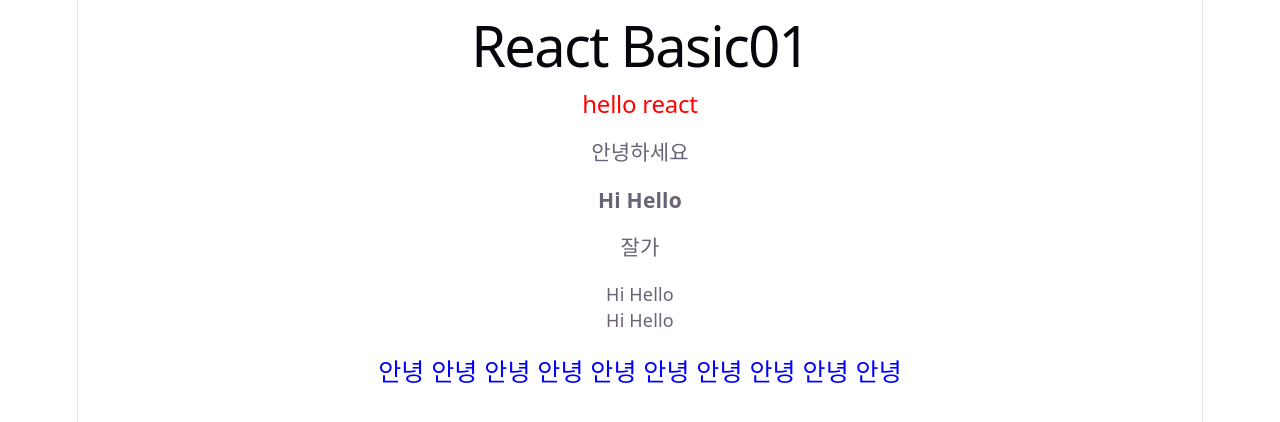
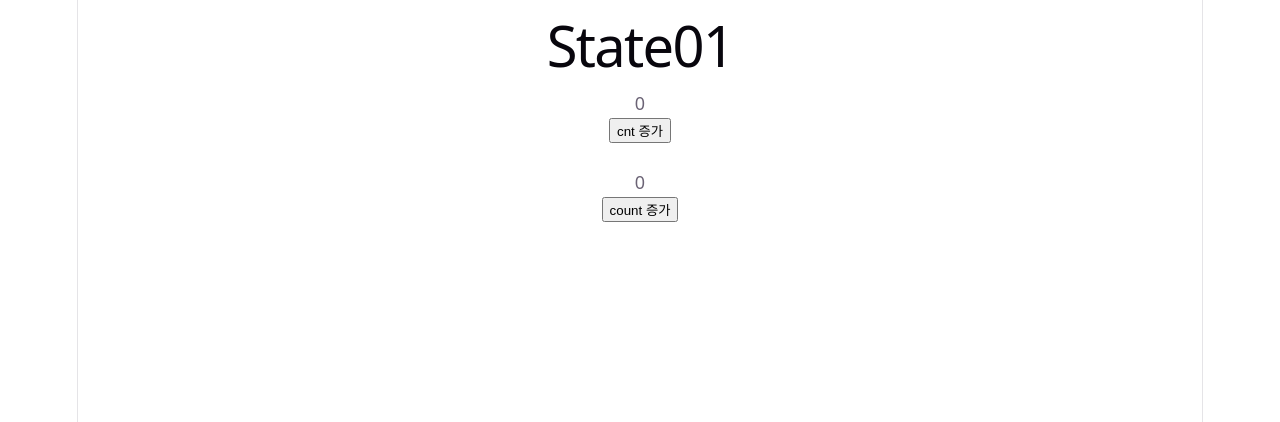
Before and after one commit to peppyksm/fe-react-study-8, a React (Vite) app in the folder react-study/: page / in a window 1280 px wide. Shown: the top 422 px of the page. Built offline with nearby package versions, Linux system fonts and the light colour scheme.

Commit message:
useState 기본 개념

```diff
--- a/react-study/src/App.jsx
+++ b/react-study/src/App.jsx
@@ -4,13 +4,14 @@
 import heroImg from './assets/hero.png'
 import './App.css'
 import Basic01 from './conponents/basic01'
+import State01 from './conponents/State01'
 
 function App() {
   const [count, setCount] = useState(0)
 
   return (
-
-    <Basic01/>
+    //<Basic01/>
+    <State01/>
 
   )
 }
--- /dev/null
+++ b/react-study/src/conponents/State01.jsx
@@ -0,0 +1,53 @@
+import { useState } from "react";
+
+function State01() {
+
+
+    //React Hooks
+    //useState ->  상태를 저장하는 변수, 재렌더링 발생 기준, 재렌더린 상황에서 값이 유지
+
+    //재렌더링 발생 기준
+    //state 변수 set함수를 통해 값 변경된 이유 -> 화면 재렌더링
+
+    //const|let [변수명, set함수명] = useState(초기값);
+
+    let [count, setCount] = useState(0);
+
+    let cnt = 0; //함수에 존재하는 일반 변수, 재렌더링 시점에 다시 호출돼서 초기화됨(유지x)
+
+    let [num, setNum] = useState(0);
+
+    return (
+        <div>
+            <h1>State01</h1>
+
+            <p>{cnt}</p>
+
+            <button onClick={() => {
+                console.log('cnt증가 버튼 클릭');
+                cnt++;
+                console.log(cnt);
+
+                num++;
+                console.log(num);
+            }
+            }  >cnt 증가</button>
+
+            <br /><br />
+
+            <p>{count}</p>
+            <button onClick={() => {
+                console.log('count증가 버튼 클릭');
+                //count++; //값 증가 0, 재렌더링x  -> set 함수를 통해서 값을 바꾼게 아니라서
+                setCount(count+1);
+                setNum(num+1);
+                console.log(count);
+            }
+            }  >count 증가</button>
+
+        </div>
+
+    )
+}
+
+export default State01;
```
